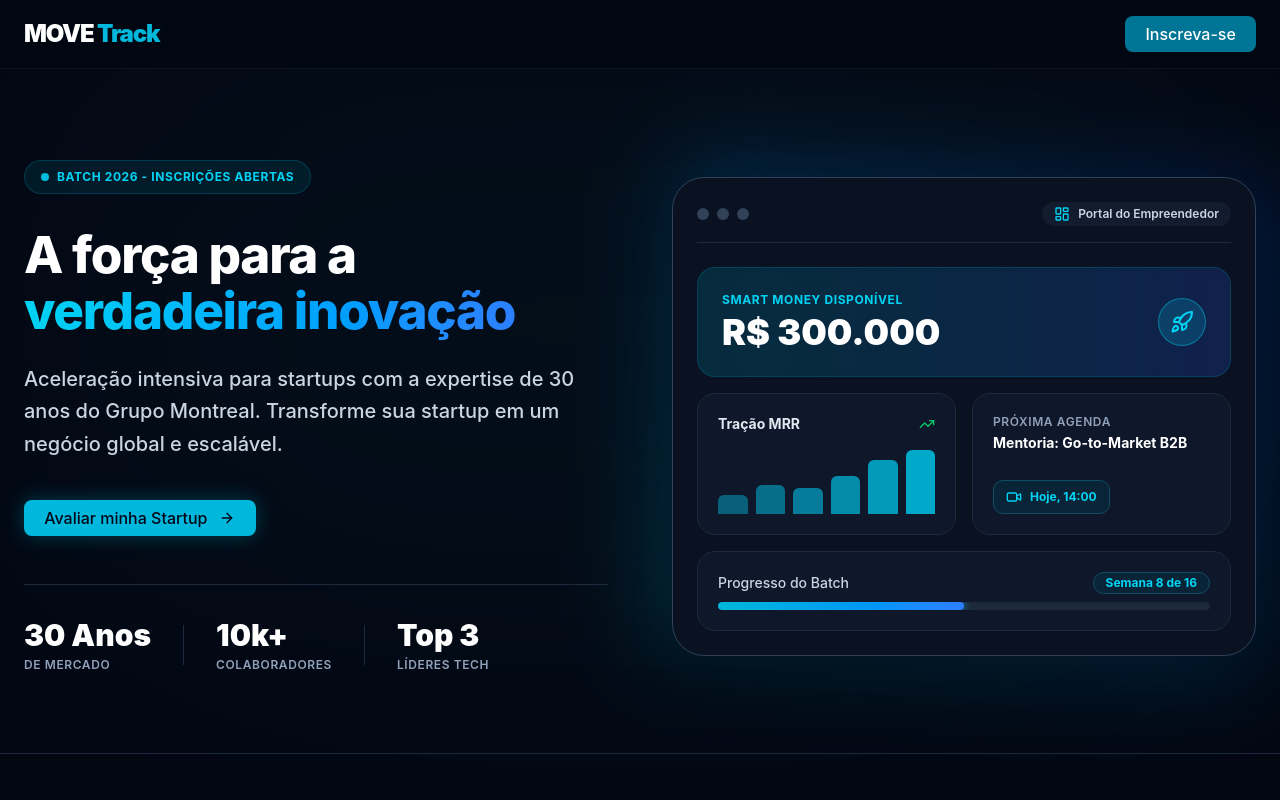
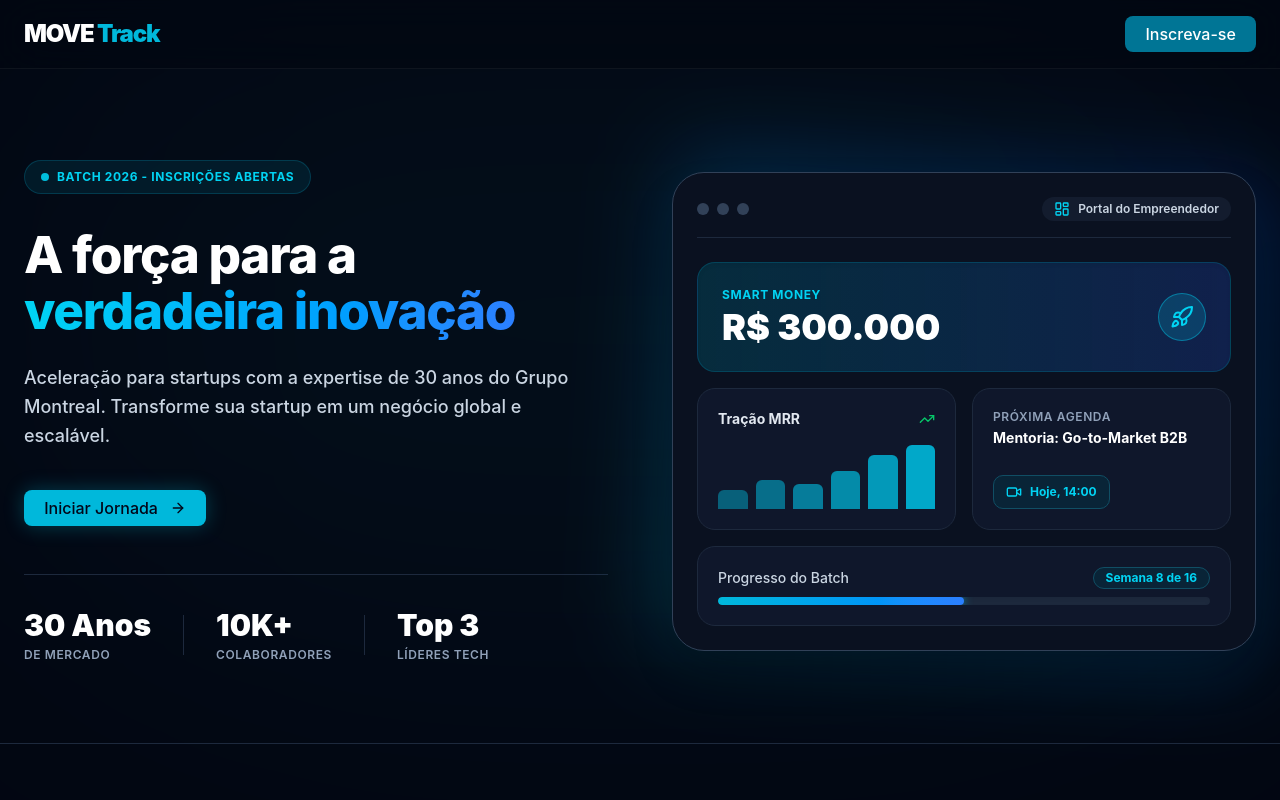
Before and after one commit to victorbraga8/move-montreal, a React (Vite) app: page / in a window 1280 px wide. Shown: the top 800 px of the page. Built offline with nearby package versions, Linux system fonts and the light colour scheme.

Commit message:
feat: concluded new version

```diff
--- a/src/components/ui/hero.tsx
+++ b/src/components/ui/hero.tsx
@@ -16,38 +16,32 @@ export default function Hero({ setIsModalOpen }: ModalProps) {
 
           <h1 className="text-5xl md:text-6xl lg:text-7xl font-extrabold tracking-tight mb-6 leading-[1.1] text-white">
             A força para a <br className="hidden md:block" />
-            <span className="text-transparent bg-clip-text bg-gradient-to-r from-cyan-400 to-blue-500">verdadeira inovação</span>
+            <span className="text-transparent bg-clip-text bg-linear-to-r from-cyan-400 to-blue-500">verdadeira inovação</span>
           </h1>
 
-          <p className="text-lg md:text-xl text-slate-300 mb-10 leading-relaxed max-w-xl mx-auto lg:mx-0 font-medium">
-            Aceleração intensiva para startups com a expertise de 30 anos do Grupo Montreal. Transforme sua startup em um negócio global e escalável.
+          <p className="text-lg md:text-lg text-slate-300 mb-10 leading-relaxed max-w-2xl mx-auto lg:mx-0 font-medium">
+            Aceleração para startups com a expertise de 30 anos do Grupo Montreal. Transforme sua startup em um negócio global e escalável.
           </p>
 
           <div className="flex flex-col sm:flex-row gap-4 mb-12 justify-center lg:justify-start">
             <Button onClick={() => setIsModalOpen(true)} className="group flex justify-center items-center gap-3 bg-cyan-500! hover:bg-cyan-400! text-slate-950 font-bold text-lg px-8 py-4 rounded-2xl transition-all duration-300 shadow-[0_0_20px_rgba(6,182,212,0.3)] hover:shadow-[0_0_30px_rgba(6,182,212,0.5)] hover:-translate-y-1">
-              Avaliar minha Startup
+              Iniciar Jornada
               <ArrowRight className="w-5 h-5 group-hover:translate-x-1 transition-transform" />
             </Button>
           </div>
-
-          {/* Social Proof */}
           <div className="flex flex-wrap justify-center lg:justify-start gap-8 items-center pt-8 border-t border-slate-800">
             <div><p className="text-3xl font-black text-white">30 Anos</p><p className="text-xs text-slate-400 uppercase tracking-wider mt-1 font-semibold">de mercado</p></div>
             <div className="w-px h-10 bg-slate-800 hidden sm:block"></div>
-            <div><p className="text-3xl font-black text-white">10k+</p><p className="text-xs text-slate-400 uppercase tracking-wider mt-1 font-semibold">Colaboradores</p></div>
+            <div><p className="text-3xl font-black text-white">10K+</p><p className="text-xs text-slate-400 uppercase tracking-wider mt-1 font-semibold">Colaboradores</p></div>
             <div className="w-px h-10 bg-slate-800 hidden sm:block"></div>
             <div><p className="text-3xl font-black text-white">Top 3</p><p className="text-xs text-slate-400 uppercase tracking-wider mt-1 font-semibold">Líderes Tech</p></div>
           </div>
         </div>
 
-        {/* O Produto - Flat e Responsivo ( Founder Portal ) */}
         <div className="relative w-full max-w-lg mx-auto lg:max-w-none mt-12 lg:mt-0">
-          {/* Glow focado */}
-          <div className="absolute inset-0 bg-gradient-to-tr from-cyan-500/20 to-blue-600/20 rounded-[2.5rem] blur-2xl transform rotate-3 scale-105"></div>
 
-          {/* Card Flat com elevação no hover */}
+          <div className="absolute inset-0 bg-linear-to-tr from-cyan-500/20 to-blue-600/20 rounded-[2.5rem] blur-2xl transform rotate-3 scale-105"></div>
           <div className="relative bg-[#0A1120] border border-slate-700 rounded-[2rem] p-6 shadow-2xl transition-transform duration-500 hover:-translate-y-2">
-
             <div className="flex items-center justify-between border-b border-slate-800 pb-4 mb-6">
               <div className="flex gap-2">
                 <div className="w-3 h-3 rounded-full bg-slate-700"></div>
@@ -60,11 +54,9 @@ export default function Hero({ setIsModalOpen }: ModalProps) {
             </div>
 
             <div className="space-y-4">
-
-              {/* Smart Money Card */}
-              <div className="bg-gradient-to-r from-cyan-950/80 to-blue-900/40 border border-cyan-800/50 rounded-2xl p-6 flex items-center justify-between shadow-inner">
+              <div className="bg-linear-to-r from-cyan-950/80 to-blue-900/40 border border-cyan-800/50 rounded-2xl p-6 flex items-center justify-between shadow-inner">
                 <div>
-                  <p className="text-xs text-cyan-400 font-bold uppercase tracking-wider mb-1">Smart Money Disponível</p>
+                  <p className="text-xs text-cyan-400 font-bold uppercase tracking-wider mb-1">Smart Money</p>
                   <p className="text-3xl sm:text-4xl font-black text-white">R$ 300.000</p>
                 </div>
                 <div className="w-12 h-12 rounded-full bg-cyan-500/20 flex items-center justify-center border border-cyan-500/50 hover:scale-110 transition-transform">
--- a/src/components/ui/transformation.tsx
+++ b/src/components/ui/transformation.tsx
@@ -11,7 +11,7 @@ export default function Transformation() {
           { num: "01", title: "Produto & Tech", desc: "Refinamento de arquitetura, escalabilidade e roadmap tecnológico de classe mundial." },
           { num: "02", title: "Go-to-Market", desc: "Estratégias de lançamento, posicionamento e conquista dos primeiros clientes enterprise." },
           { num: "03", title: "Pitch & FundRaising", desc: "Preparação intensiva para captação, valuation e narrativa de impacto para investidores." },
-          { num: "04", title: "Vendas & Growth", desc: "Estruturação de funis, métricas piratas e táticas validadas de crescimento acelerado." },
+          { num: "04", title: "Vendas & Growth", desc: "Estruturação de funis, métricas e táticas validadas de crescimento acelerado." },
           { num: "05", title: "Máquina de Vendas", desc: "Criação de processos previsíveis, playbooks e estruturação de times comerciais." },
           { num: "06", title: "Tração & Escala", desc: "Preparação da operação para multiplicar receita mantendo a alta qualidade da entrega." }
         ].map((item, i) => (
```
Also changed, not shown: src/components/ui/fit.tsx (+22 -16 lines).
